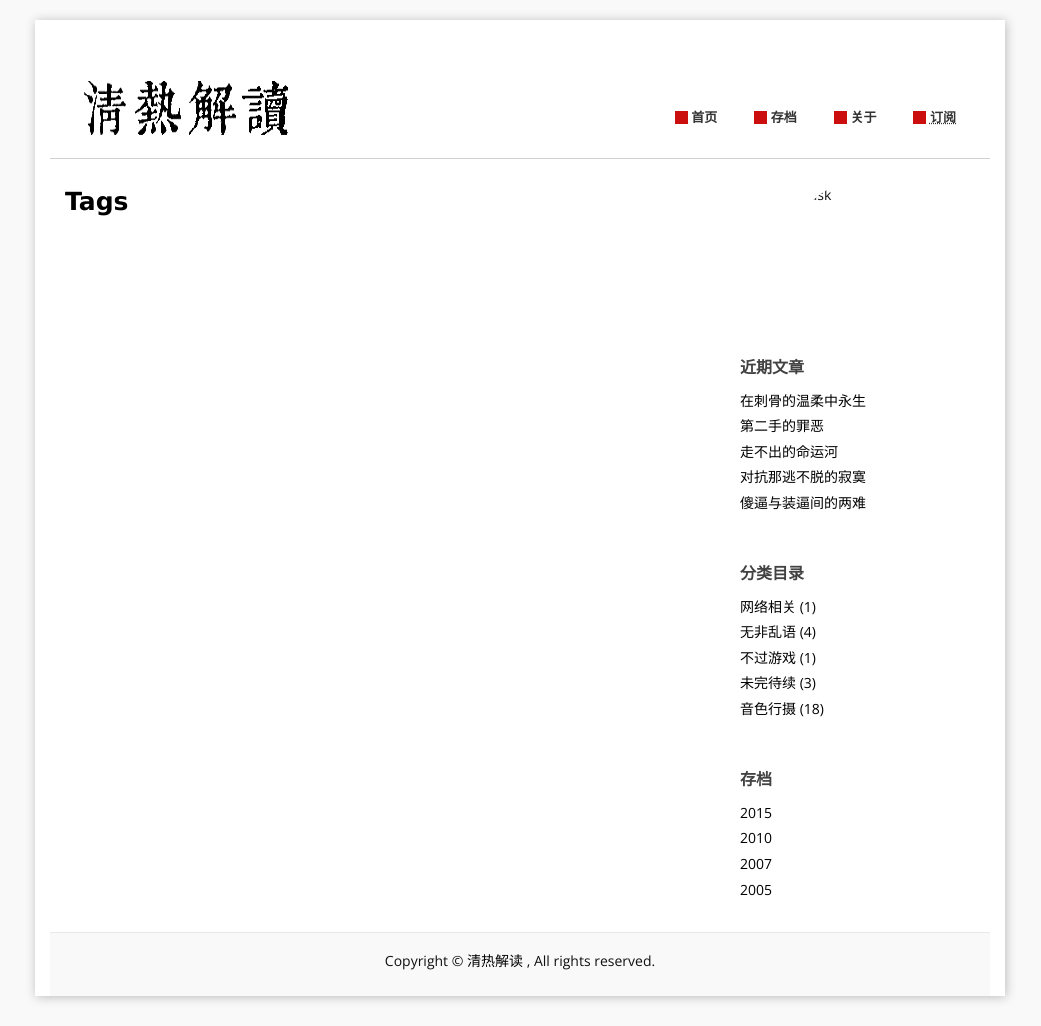
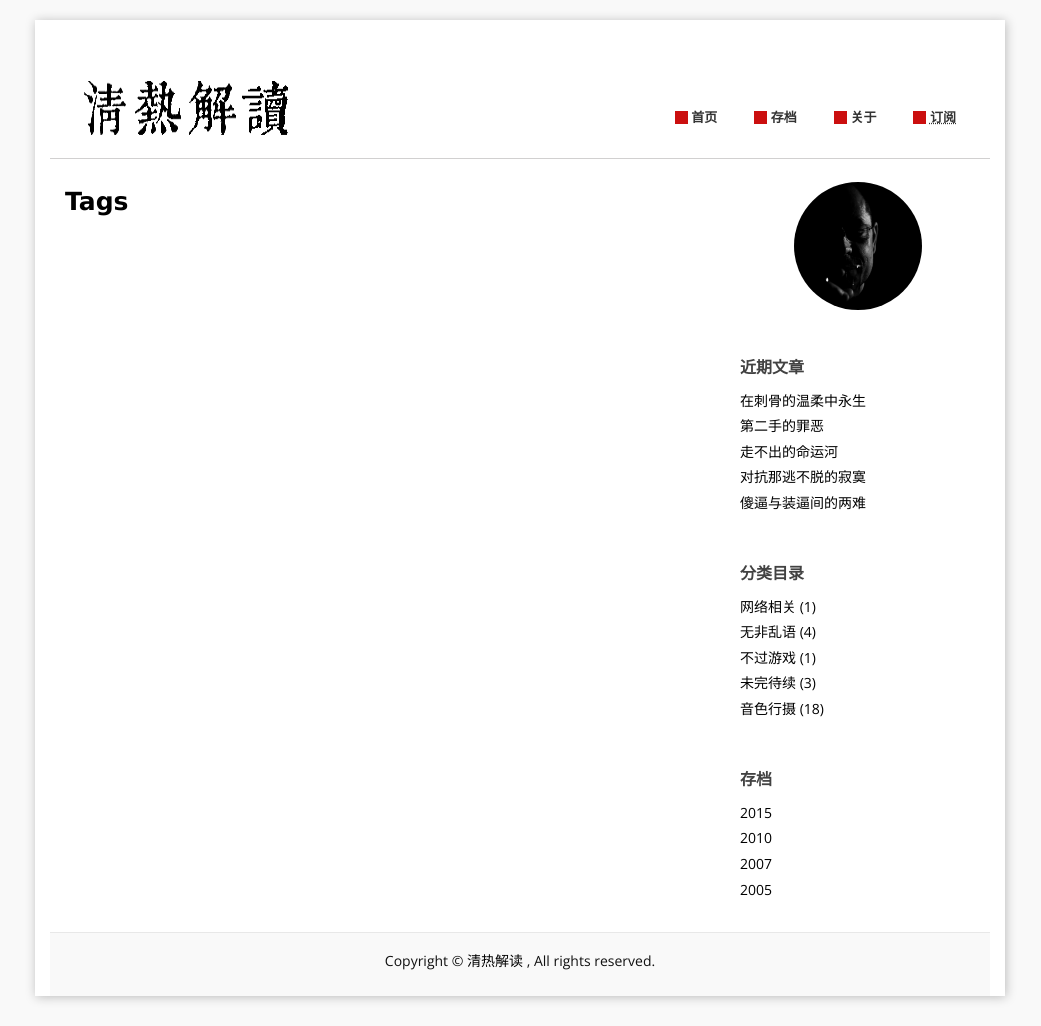
Before and after one commit to foous/blog, a Jekyll site: the page built from e_tags.md, in a window 1280 px wide. Shown: the whole page, without its empty margins (120-1161 px from the left). Built offline with Jekyll 4.4.1, drawn with Linux system fonts in a browser that asks for light colours.

Commit message:
Update _config.yml

```diff
--- a/_config.yml
+++ b/_config.yml
@@ -15,7 +15,7 @@ github_username:
 disqus_shortname: foous
 favicon:     "/images/favicon.ico"
 aboutme: Hi, this is me. # these are shown on aboutme-sidebar.
-aboutme_photo:     "images/aboutme.jpg" # your photo.
+aboutme_photo:     "/images/aboutme.jpg" # your photo.
 
 
 ### Site setting:
```
